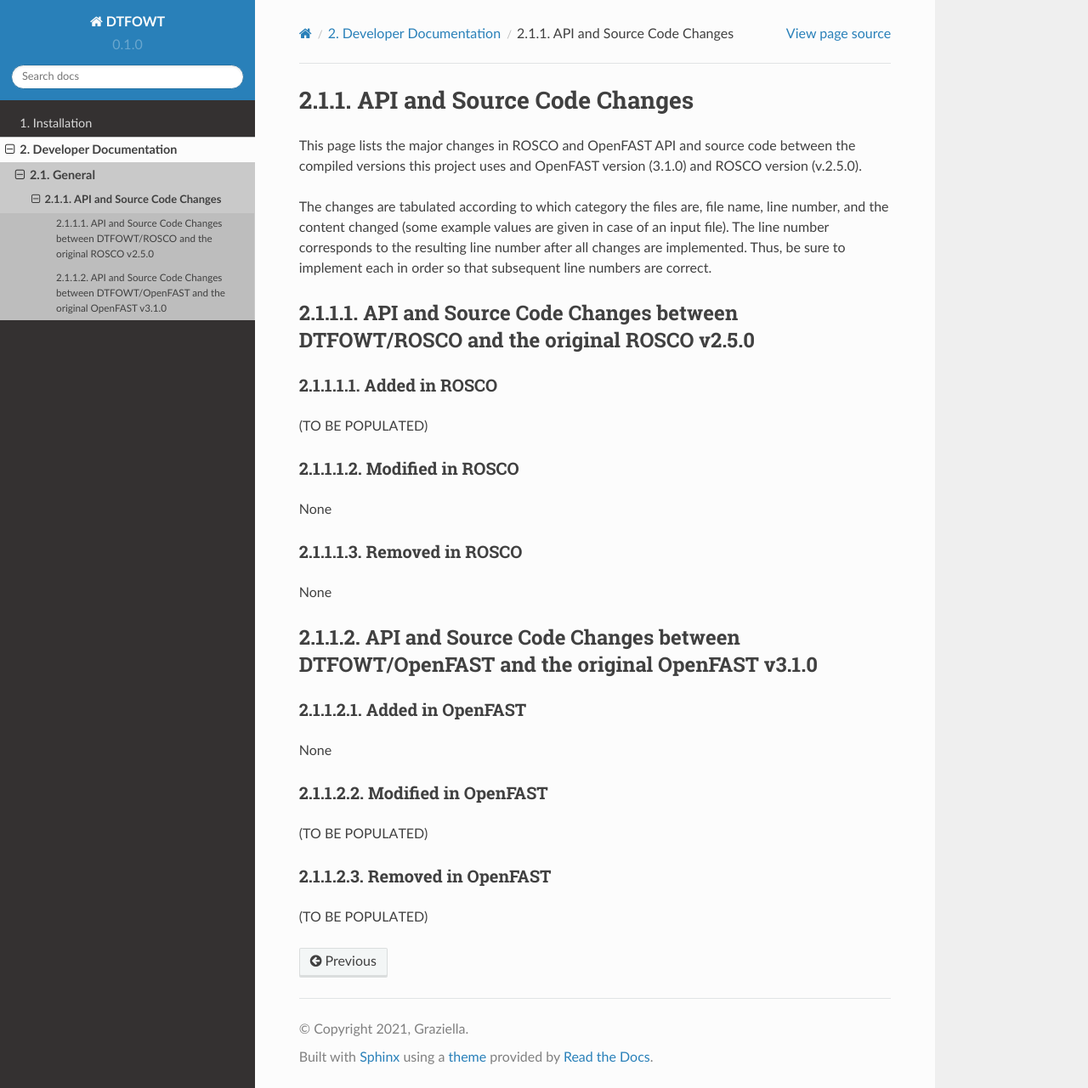
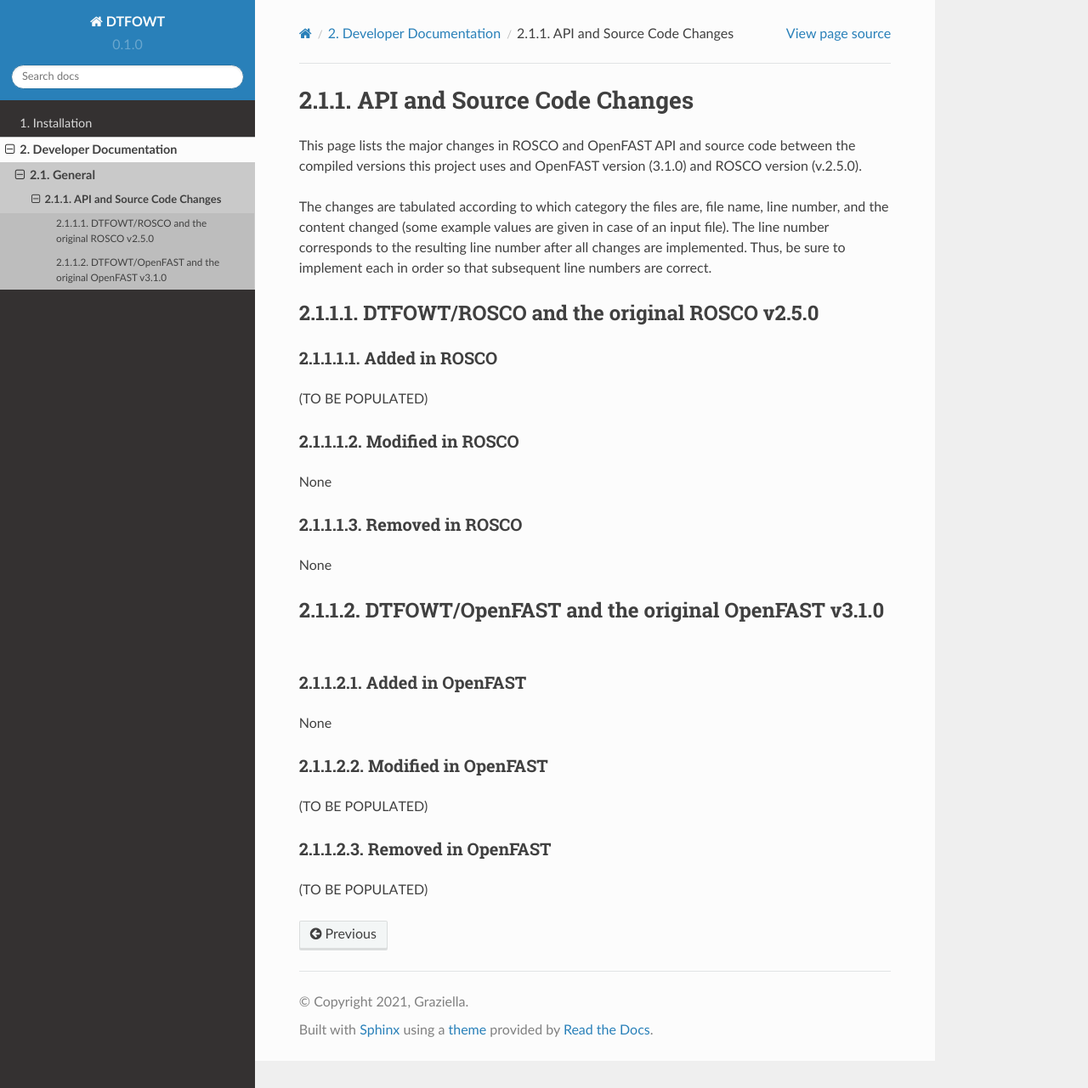
Before and after one commit to UMaine-W2/DigiTWind, a Sphinx documentation site: the page built from docs/source/dev/api_src_change.rst, in a window 1280 px wide and 1281 px high. Shown: the whole window at 85% size. Built offline with Sphinx 7.4.7 and the Read the Docs theme 2.0.0, drawn with Linux system fonts in a browser that asks for light colours.

Commit message:
Update api_src_change.rst

```diff
--- a/docs/source/dev/api_src_change.rst
+++ b/docs/source/dev/api_src_change.rst
@@ -7,7 +7,7 @@
 The line number corresponds to the resulting line number after all changes are implemented.
 Thus, be sure to implement each in order so that subsequent line numbers are correct.
 
-API and Source Code Changes between DTFOWT/ROSCO and the original ROSCO v2.5.0
+DTFOWT/ROSCO and the original ROSCO v2.5.0
 ~~~~~~~
 
 Added in ROSCO
@@ -25,7 +25,7 @@
 
 None
 
-API and Source Code Changes between DTFOWT/OpenFAST and the original OpenFAST v3.1.0
+DTFOWT/OpenFAST and the original OpenFAST v3.1.0
 ~~~~~~~
 
 Added in OpenFAST
```
